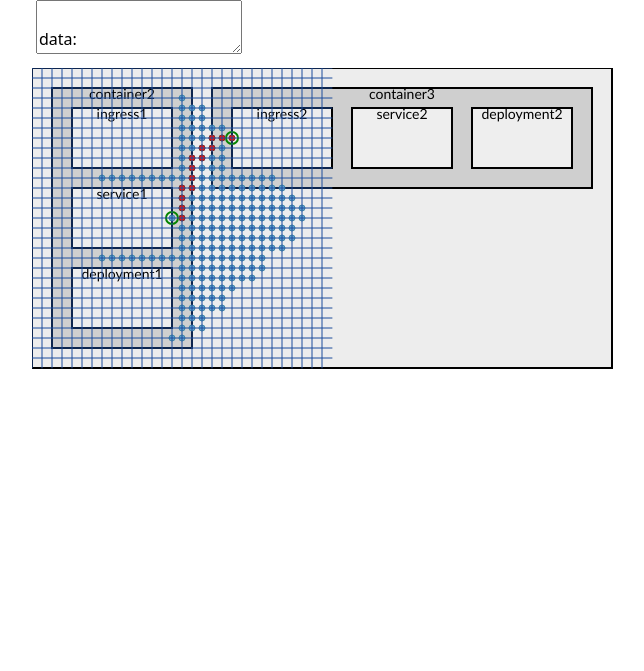
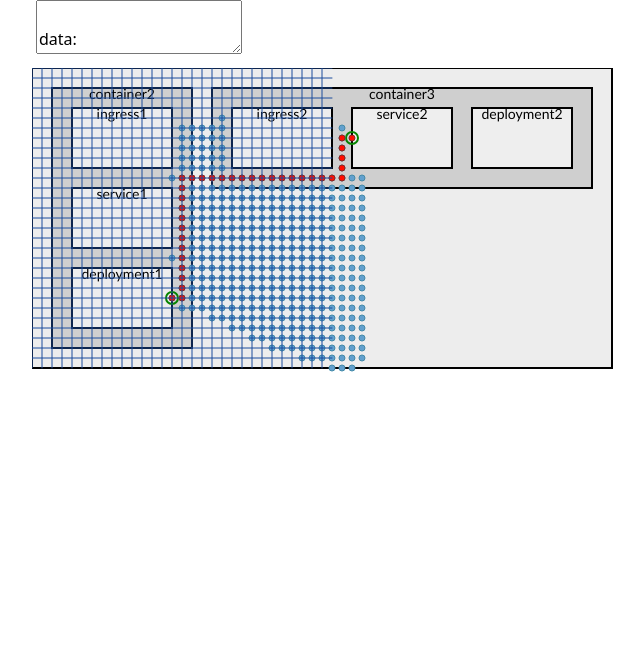
Before and after one commit to Mirovan/yaml-chart, a website built with webpack: page frontend/index.html in a window 1280 px wide. Shown: the whole page, without its empty margins (46-690 px from the left). Built offline with nearby package versions, Linux system fonts and the light colour scheme.

Commit message:
Оптимизация поиска соединительной линии

```diff
--- a/frontend/index.html
+++ b/frontend/index.html
@@ -58,9 +58,13 @@ data:
 
 
 relations:
-  service1-ingress2:
-    from: service1
-    to: ingress2
+#  service1-ingress2:
+#    from: service1
+#    to: ingress2
+  deployment1-service2:
+    from: deployment1
+    to: service2
+
 
 </textarea>
         </div>
--- a/frontend/relation.js
+++ b/frontend/relation.js
@@ -55,7 +55,18 @@ export function calcAllPathes(relationObject, object, canvasLayer) {
 
 
         //Линия, состоящая из точек от одного объекта до другого
-        let pathPoint = calcPath(relExtremePoints, objectMap, canvasLayer);
+        let pathPoints = calcPath(relExtremePoints, objectMap, canvasLayer);
+        for (let p of pathPoints) {
+            let circle = new Konva.Circle({
+                x: p.x,
+                y: p.y,
+                radius: 3,
+                fill: '#ff0d00',
+                stroke: '#8a2924',
+                strokeWidth: 1,
+            });
+            canvasLayer.add(circle);
+        }
     }
 
 }
@@ -118,10 +129,13 @@ function getExtremePoints(fromObj, toObj, objectMap) {
 function calcPath(extremePoints, objectMap, canvasLayer) {
     //Стартовая точка с координатами x, y. Приоритет в очереди = 1
     const startNodePoint = new NodePoint(new Point(extremePoints.startX, extremePoints.startY), 1, null);
+
     //Конечная точка
     const endPoint = new Point(extremePoints.endX, extremePoints.endY);
-    console.log("endPoint: ", endPoint.x, endPoint.y);
 
+    //Условное расстояние от начальной точки до конечной (плюс некий дополнительный отступ)
+    // const startPointWayCost = Math.abs(endPoint.x - startNodePoint.point.x) + Math.abs(endPoint.y - startNodePoint.point.y) + defaultStepX + defaultStepY;
+    // console.log("startPointWayCost", startPointWayCost);
 
     //множество частных решений
     const open = new FlatQueue();
@@ -152,26 +166,11 @@ function calcPath(extremePoints, objectMap, canvasLayer) {
             closed.add(pointHashCode);
 
             //Если пришли к финальной точке
-            //ToDo: определить что дошли
-            console.log(nodePoint.point.x, nodePoint.point.y);
             if (nodePoint.point.x === endPoint.x && nodePoint.point.y === endPoint.y) {
                 const path = buildPathByPoint(nodePoint);
 
-                console.log("RES path:");
-                console.log(path);
-
-                for (let p of path) {
-                    let circle = new Konva.Circle({
-                        x: p.x,
-                        y: p.y,
-                        radius: 3,
-                        fill: '#ff0d00',
-                        stroke: '#8a2924',
-                        strokeWidth: 1,
-                    });
-                    canvasLayer.add(circle);
-                }
-                return;
+                //Результат, включая стартовую точку
+                return [startNodePoint.point, ...path];
             }
 
 
@@ -186,27 +185,28 @@ function calcPath(extremePoints, objectMap, canvasLayer) {
             canvasLayer.add(circle);
 
 
+            //Защита от зацикливания
             temp++;
-            if (temp > 200) break;
+            if (temp > 10000) break;
 
 
             //вверх
-            let stepNodePoint = new NodePoint(new Point(nodePoint.point.x, nodePoint.point.y - defaultStepY), nodePoint.level + 1, nodePoint);
+            let stepNodePoint = new NodePoint(new Point(nodePoint.point.x, nodePoint.point.y - defaultStepY), nodePoint.level * 10 + 1, nodePoint);
             if (tryStep(stepNodePoint, closed, cleanedObjectMap, endPoint)) {
                 open.push(stepNodePoint, stepNodePoint.level);
             }
             //вправо
-            stepNodePoint = new NodePoint(new Point(nodePoint.point.x + defaultStepX, nodePoint.point.y), nodePoint.level + 1, nodePoint);
+            stepNodePoint = new NodePoint(new Point(nodePoint.point.x + defaultStepX, nodePoint.point.y), nodePoint.level * 10 + 2, nodePoint);
             if (tryStep(stepNodePoint, closed, cleanedObjectMap, endPoint)) {
                 open.push(stepNodePoint, stepNodePoint.level);
             }
             //вниз
-            stepNodePoint = new NodePoint(new Point(nodePoint.point.x, nodePoint.point.y + defaultStepY), nodePoint.level + 1, nodePoint);
+            stepNodePoint = new NodePoint(new Point(nodePoint.point.x, nodePoint.point.y + defaultStepY), nodePoint.level * 10 + 2, nodePoint);
             if (tryStep(stepNodePoint, closed, cleanedObjectMap, endPoint)) {
                 open.push(stepNodePoint, stepNodePoint.level);
             }
             //влево
-            stepNodePoint = new NodePoint(new Point(nodePoint.point.x - defaultStepX, nodePoint.point.y), nodePoint.level + 1, nodePoint);
+            stepNodePoint = new NodePoint(new Point(nodePoint.point.x - defaultStepX, nodePoint.point.y), nodePoint.level * 10 + 4, nodePoint);
             if (tryStep(stepNodePoint, closed, cleanedObjectMap, endPoint)) {
                 open.push(stepNodePoint, stepNodePoint.level);
             }
@@ -235,12 +235,24 @@ function getCleanedObjectMap(objectMap) {
 * close - коллекция всех посещенных точек
 * objectMap - коллекция объектов через которые нельзя рисовать линию
 * endPoint - конечная точка куда надо нарисовать линию
+* startPointWayCost - предельное расстояние где может находится предполагаемая точка nodePoint
 * */
 function tryStep(nodePoint, closed, objectMap, endPoint) {
     const pointHashCode = nodePoint.point.x + "," + nodePoint.point.y;
 
     //Проверяем что эту точку мы еще не посещали
     if (!closed.has(pointHashCode)) {
+        //Отсекаем точки в которые нет смысла идти - они удаляют наш искомый путь
+        if (Func.notNull(nodePoint.parent)
+            && Func.notNull(nodePoint.parent.parent)
+            && Func.notNull(nodePoint.parent.parent.parent)) {
+            //Смотрим на предка и если мы отдаляемся от конечной точки - то эту точку не рассматриваем
+            const parentWayCost = Math.abs(endPoint.x - nodePoint.parent.parent.parent.point.x) + Math.abs(endPoint.y - nodePoint.parent.parent.parent.point.y);
+            const pointWayCost = Math.abs(endPoint.x - nodePoint.point.x) + Math.abs(endPoint.y - nodePoint.point.y);
+            console.log("pointWayCost", pointWayCost);
+            if (pointWayCost > parentWayCost) return false;
+        }
+
         //Условно можем идти только по положительны координатам
         if (nodePoint.point.x >= 0 && nodePoint.point.y >= 0) {
             //Если точка доступна(не принадлежит объекту через который нельзя рисовать) или это конечная точка - добавляем в очередь
```
